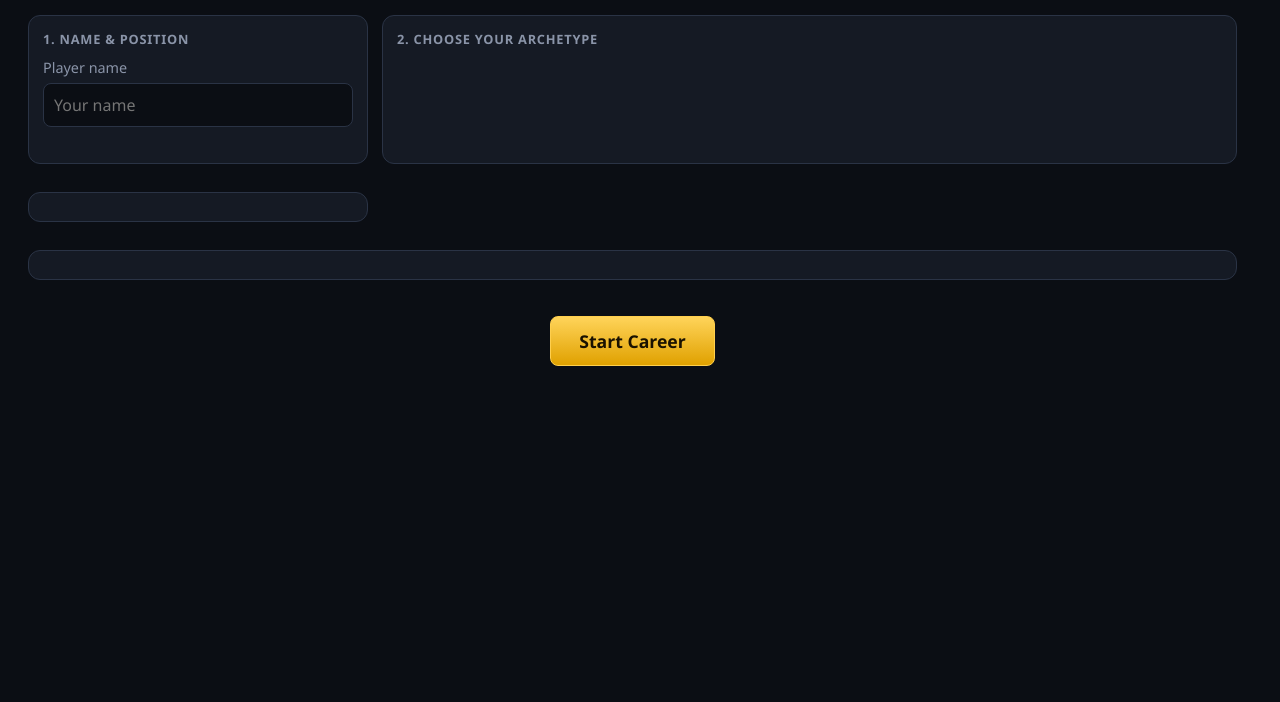
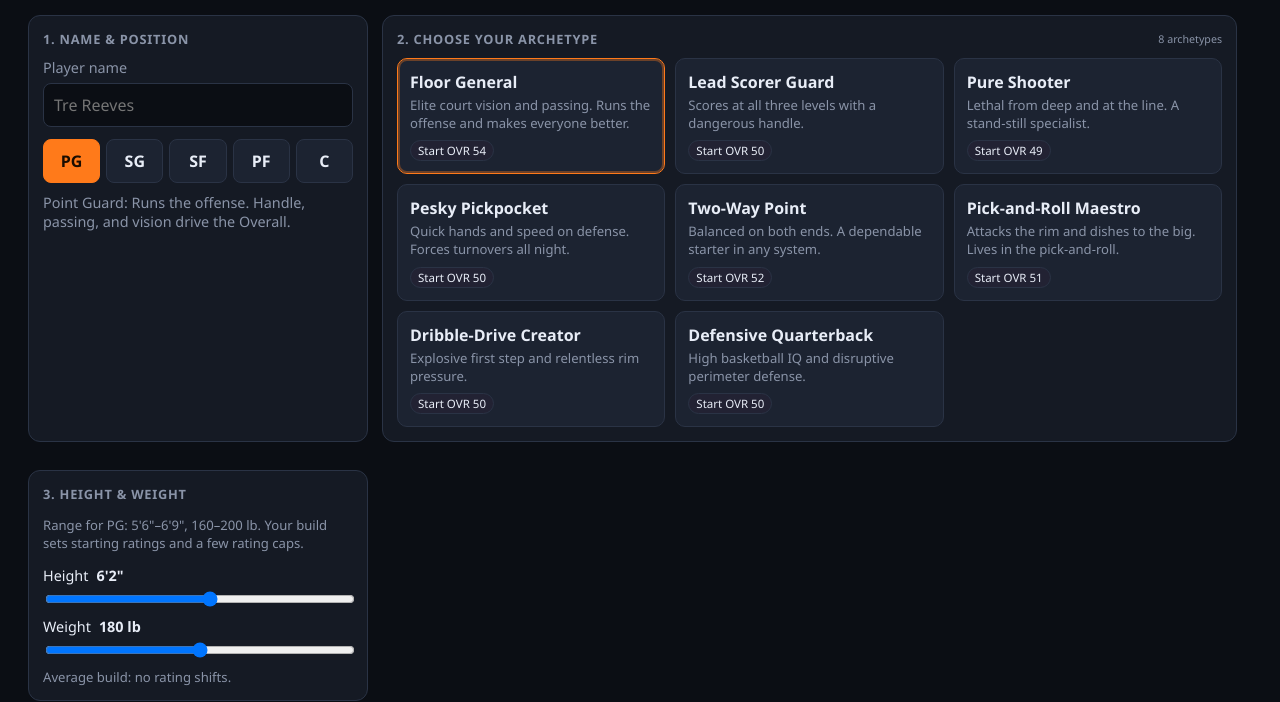
Before and after one commit to PapaSquat12-cpu/idle-hoops, a website: page index.html in a window 1280 px wide. Shown: the part 129-831 px from the top of the page. Before the commit the page ends 800 px from the top, so only its background shows below. Drawn offline with Linux system fonts and the light colour scheme.

Commit message:
Add files via upload

```diff
--- a/index.html
+++ b/index.html
@@ -174,6 +174,7 @@
     </div>
   </div>
 
-  <script type="module" src="src/main.js"></script>
+  <script type="module" src="main.js"></script>
+<script type="module" src="https://static.cloudflareinsights.com/beacon.min.js/v4bc70e2c01a94c73b74392e4234840661791215815920" integrity="sha512-L0ha0OXavK/8okipN9F8BtP84dg9DUhPERbBXzwI6dgTA55d2+yweo3pn5CSFYs45/r8md2+xvUPtTdvTNRfjA==" data-cf-beacon='{"version":"2024.11.0","token":"1954b47c125f43f8b4338b3c4f804e4f","spa":2}' crossorigin="anonymous"></script>
 </body>
 </html>
```
